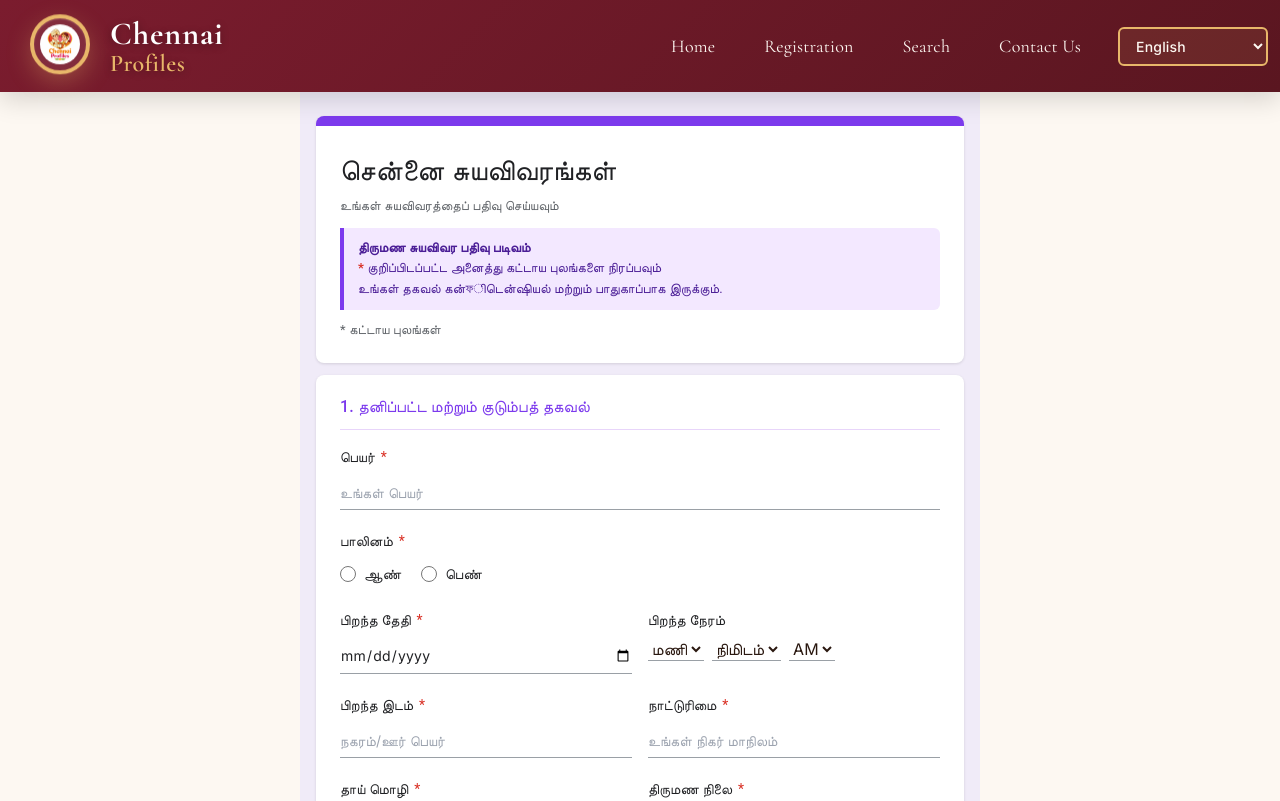
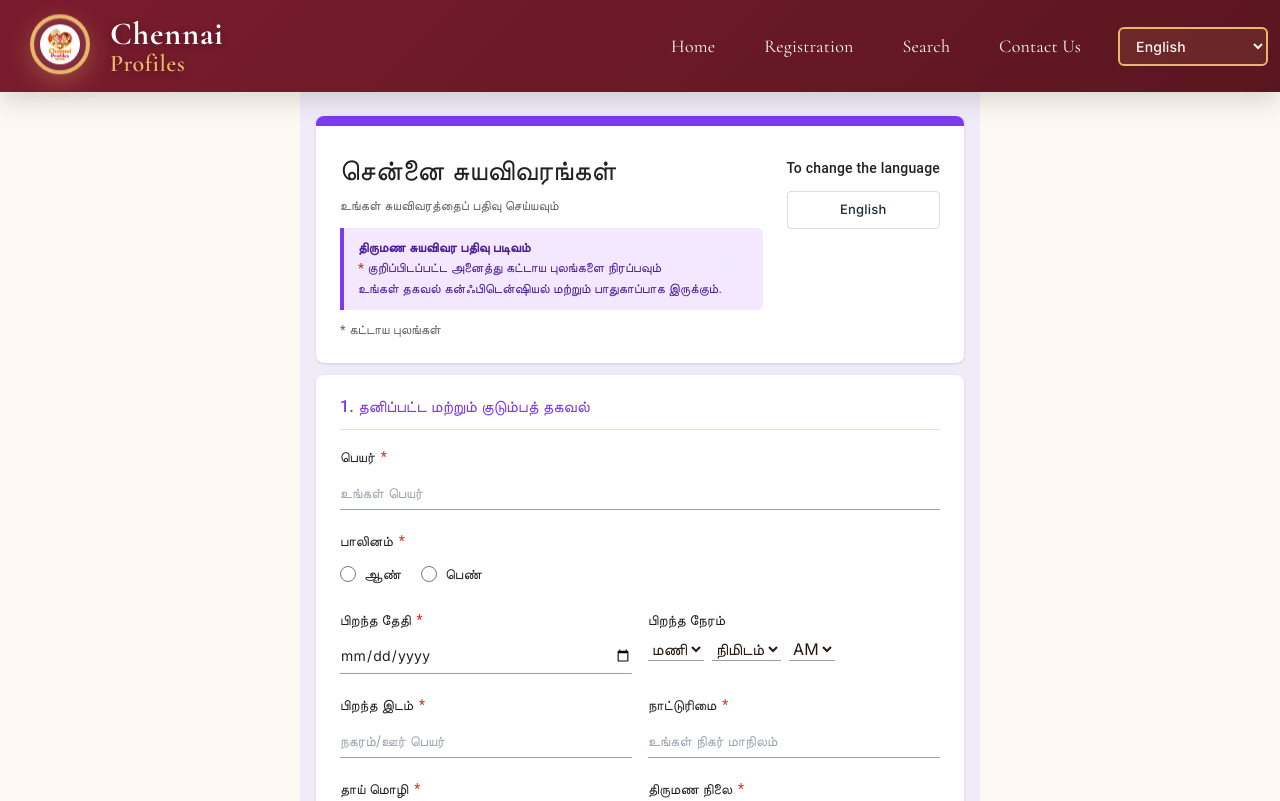
Before and after one commit to infoppcpondy-sys/chennaiprofile.in-webview, a React (Vite) app: page /google-form-ta in a window 1280 px wide. Shown: the top 801 px of the page. Built offline with nearby package versions, Linux system fonts and the light colour scheme.

Commit message:
feat: Enhance GoogleForm and GoogleFormTA headers with improved layout and language switch functionality

```diff
--- a/src/GoogleForm.jsx
+++ b/src/GoogleForm.jsx
@@ -1,9 +1,11 @@
 import React, { useState } from 'react';
 import { useTranslation } from 'react-i18next';
+import { useNavigate } from 'react-router-dom';
 import './GoogleFormStyle.css';
 
 export default function GoogleForm() {
   const { t } = useTranslation();
+  const navigate = useNavigate();
   const [selectedPhotos, setSelectedPhotos] = useState([]);
   const [rasiChart, setRasiChart] = useState(null);
   const [formData, setFormData] = useState({});
@@ -142,7 +144,8 @@ export default function GoogleForm() {
   return (
     <div className="form-container">
       {/* Header */}
-      <div className="form-header">
+      <div className="form-header" style={{ display: 'flex', justifyContent: 'space-between', alignItems: 'flex-start', gap: '24px' }}>
+        <div style={{ flex: 1 }}>
           <h1>CHENNAI PROFILES</h1>
           <div className="subtitle">Register your profile</div>
           <div className="notice">
@@ -151,6 +154,22 @@ export default function GoogleForm() {
             Your information will be kept confidential and secure.
           </div>
           <div className="required-note">* Required fields</div>
+        </div>
+        <div style={{ textAlign: 'right', paddingTop: '8px' }}>
+          <div style={{ fontSize: '14px', fontWeight: '500', marginBottom: '12px', color: '#202124' }}>
+            மொழியை மாற்று
+          </div>
+          <div style={{ display: 'flex', flexDirection: 'column', gap: '8px', minWidth: '120px' }}>
+            <button
+              onClick={() => navigate('/google-form-ta')}
+              style={{ padding: '8px 16px', border: '1px solid #dadce0', backgroundColor: '#fff', borderRadius: '4px', cursor: 'pointer', fontSize: '13px', fontWeight: '500', color: '#1f2937', transition: 'all 0.2s' }}
+              onMouseEnter={(e) => e.target.style.backgroundColor = '#f8f9fa'}
+              onMouseLeave={(e) => e.target.style.backgroundColor = '#fff'}
+            >
+              தமிழ்
+            </button>
+          </div>
+        </div>
       </div>
 
       <form id="matrimonyForm" onSubmit={handleSubmit}>
--- a/src/GoogleFormTA.jsx
+++ b/src/GoogleFormTA.jsx
@@ -1,9 +1,11 @@
 import React, { useState } from 'react';
 import { useTranslation } from 'react-i18next';
+import { useNavigate } from 'react-router-dom';
 import './GoogleFormStyle.css';
 
 export default function GoogleFormTA() {
   const { t } = useTranslation();
+  const navigate = useNavigate();
   const [selectedPhotos, setSelectedPhotos] = useState([]);
   const [rasiChart, setRasiChart] = useState(null);
   const [formData, setFormData] = useState({});
@@ -139,15 +141,32 @@ export default function GoogleFormTA() {
   return (
     <div className="form-container" lang="ta">
       {/* Header */}
-      <div className="form-header">
+      <div className="form-header" style={{ display: 'flex', justifyContent: 'space-between', alignItems: 'flex-start', gap: '24px' }}>
+        <div style={{ flex: 1 }}>
           <h1>சென்னை சுயவிவரங்கள்</h1>
           <div className="subtitle">உங்கள் சுயவிவரத்தைப் பதிவு செய்யவும்</div>
           <div className="notice">
             <strong>திருமண சுயவிவர பதிவு படிவம்</strong><br />
             <strong style={{ color: '#d93025' }}>*</strong> குறிப்பிடப்பட்ட அனைத்து கட்டாய புலங்களை நிரப்பவும்<br />
-          உங்கள் தகவல் கன்ফிடென்ஷியல் மற்றும் பாதுகாப்பாக இருக்கும்.
+            உங்கள் தகவல் கன்ஃபிடென்ஷியல் மற்றும் பாதுகாப்பாக இருக்கும்.
           </div>
           <div className="required-note">* கட்டாய புலங்கள்</div>
+        </div>
+        <div style={{ textAlign: 'right', paddingTop: '8px' }}>
+          <div style={{ fontSize: '14px', fontWeight: '500', marginBottom: '12px', color: '#202124' }}>
+            To change the language
+          </div>
+          <div style={{ display: 'flex', flexDirection: 'column', gap: '8px', minWidth: '120px' }}>
+            <button
+              onClick={() => navigate('/google-form')}
+              style={{ padding: '8px 16px', border: '1px solid #dadce0', backgroundColor: '#fff', borderRadius: '4px', cursor: 'pointer', fontSize: '13px', fontWeight: '500', color: '#1f2937', transition: 'all 0.2s' }}
+              onMouseEnter={(e) => e.target.style.backgroundColor = '#f8f9fa'}
+              onMouseLeave={(e) => e.target.style.backgroundColor = '#fff'}
+            >
+              English
+            </button>
+          </div>
+        </div>
       </div>
 
       <form id="matrimonyForm" onSubmit={handleSubmit}>
```
Lines whose indentation alone changed are shown as unchanged.
